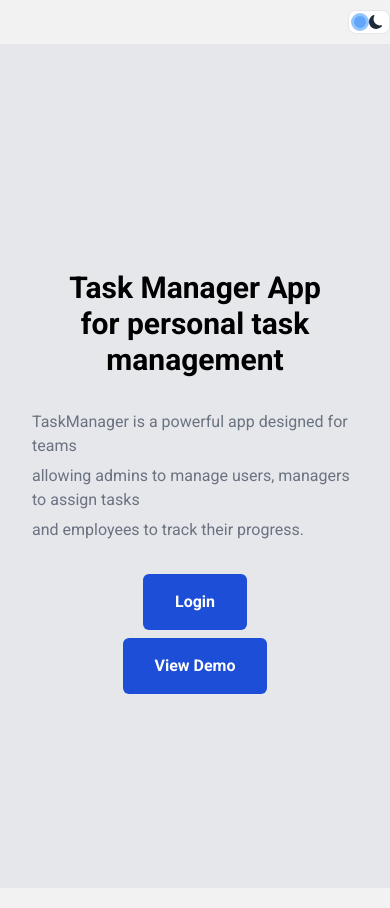
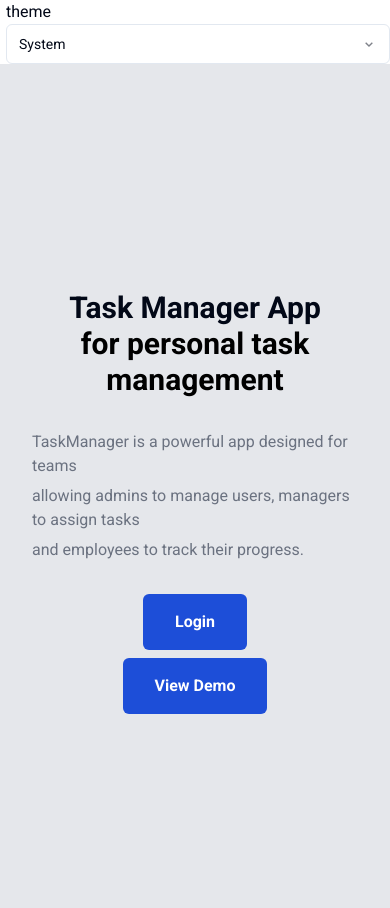
Before and after one commit to FuuKowatty/TaskManager, a Next.js app: page / in a window 390 px wide. Built offline with nearby package versions, Linux system fonts and the light colour scheme.

Commit message:
feat: add system theme

```diff
--- a/package.json
+++ b/package.json
@@ -31,7 +31,6 @@
     "jotai": "^2.2.1",
     "lucide-react": "^0.258.0",
     "next": "^13.4.10",
-    "next-themes": "^0.2.1",
     "postcss": "8.4.24",
     "react": "18.2.0",
     "react-calendar": "^4.3.0",
--- a/src/app/dashboard/tasks/page.tsx
+++ b/src/app/dashboard/tasks/page.tsx
@@ -9,11 +9,18 @@ import { TasksTable } from "@/components/table/TasksTable";
 
 import { useTasksList } from "@/hooks/api/useTasksList";
 
+function CellFormattedDate(value: string) {
+  const date = new Date(value);
+  const formattedDate = new Intl.DateTimeFormat("en-GB", {
+    dateStyle: "full",
+    timeStyle: "medium",
+    hour12: false,
+  }).format(date);
+
+  return formattedDate;
+}
+
 const columns: ColumnDef<Task>[] = [
-  {
-    accessorKey: "id",
-    header: ({ column }) => TableHeaderSort(column, "Id"),
-  },
   {
     accessorKey: "title",
     header: ({ column }) => TableHeaderSort(column, "Title"),
@@ -23,16 +30,28 @@ const columns: ColumnDef<Task>[] = [
     header: ({ column }) => TableHeaderSort(column, "Description"),
   },
   {
-    accessorKey: "is completed",
-    header: ({ column }) => TableHeaderSort(column, "Is completed"),
+    accessorKey: "isCompleted",
+    header: ({ column }) => TableHeaderSort(column, "Progress"),
+    cell: (row) => {
+      const progress = row.getValue();
+      return progress === "true" ? "Completed" : "Pending";
+    },
   },
   {
-    accessorKey: "start date",
-    header: ({ column }) => TableHeaderSort(column, "Start date"),
+    accessorKey: "startDate",
+    header: ({ column }) => TableHeaderSort(column, "Start Date"),
+    cell: ({ getValue }) => {
+      const value = getValue() as string;
+      return CellFormattedDate(value);
+    },
   },
   {
-    accessorKey: "end date",
-    header: ({ column }) => TableHeaderSort(column, "End date"),
+    accessorKey: "endDate",
+    header: ({ column }) => TableHeaderSort(column, "End Date"),
+    cell: ({ getValue }) => {
+      const value = getValue() as string;
+      return CellFormattedDate(value);
+    },
   },
 ];
 
--- a/src/app/globals.css
+++ b/src/app/globals.css
@@ -2,19 +2,6 @@
 @tailwind components;
 @tailwind utilities;
 
-:root {
-  --foreground-rgb: 0, 0, 0;
-  --background-start-rgb: 214, 219, 220;
-  --background-end-rgb: 255, 255, 255;
-}
-
-@media (prefers-color-scheme: dark) {
-  :root {
-    --foreground-rgb: 255, 255, 255;
-    --background-start-rgb: 0, 0, 0;
-    --background-end-rgb: 0, 0, 0;
-  }
-}
 
 @layer utilities {
   .visually-hidden {
@@ -41,17 +28,19 @@
 @layer base {
 
   * {
-
-   @apply box-border m-0 p-0
+    @apply box-border m-0 p-0
   }
 
 
   html {
-        @apply overflow-x-hidden mr-[calc(-1*(100vw-100%))] {/*dont move scroll after open modal */}
+    @apply overflow-x-hidden mr-[calc(-1*(100vw-100%))] {
+      /*dont move scroll after open modal */
     }
+  }
 
   body {
-    @apply bg-lightGray;
+    @apply bg-background;
+    @apply text-foreground;
     @apply font-roboto;
   }
 
@@ -89,8 +78,8 @@
   }
 
   .dark {
-    --background: 222.2 84% 4.9%;
-    --foreground: 210 40% 98%;
+    --background: 227, 50%, 10%;
+    --foreground: 0 0% 100%;
 
     --muted: 217.2 32.6% 17.5%;
     --muted-foreground: 215 20.2% 65.1%;
@@ -104,8 +93,8 @@
     --border: 217.2 32.6% 17.5%;
     --input: 217.2 32.6% 17.5%;
 
-    --primary: 210 40% 98%;
-    --primary-foreground: 222.2 47.4% 11.2%;
+    --primary: 227 10% 30%;
+    --primary-foreground: 222.2 47.4% 95%;
 
     --secondary: 217.2 32.6% 17.5%;
     --secondary-foreground: 210 40% 98%;
--- a/src/app/providers.tsx
+++ b/src/app/providers.tsx
@@ -1,13 +1,7 @@
 "use client";
-
-import { ThemeProvider } from "next-themes";
 
 import { QueryProvider } from "@/lib/query-provider";
 
 export default function Providers({ children }: { children: React.ReactNode }) {
-  return (
-    <ThemeProvider attribute="class">
-      <QueryProvider>{children}</QueryProvider>
-    </ThemeProvider>
-  );
+  return <QueryProvider>{children}</QueryProvider>;
 }
--- a/src/components/DarkModeSwitcher.tsx
+++ b/src/components/DarkModeSwitcher.tsx
@@ -1,30 +1,60 @@
 "use client";
+import { useAtom } from "jotai";
+import { atomWithStorage } from "jotai/utils";
+import { useEffect } from "react";
 
-import { useTheme } from "next-themes";
-import { BsFillMoonFill, BsFillSunFill } from "react-icons/bs";
+import {
+  Select,
+  SelectContent,
+  SelectItem,
+  SelectTrigger,
+  SelectValue,
+} from "@/components/ui/select";
+
+const themeAtom = atomWithStorage("theme", "system");
 
 export function DarkModeSwitcher() {
-  const { theme, setTheme } = useTheme();
-  const handleChangeMode = () => {
-    theme === "dark" ? setTheme("light") : setTheme("dark");
-  };
+  const [theme, setTheme] = useAtom(themeAtom);
+
+  useEffect(() => {
+    if (theme === "dark") {
+      document.body.classList.add("dark");
+      return;
+    }
+
+    if (theme === "light") {
+      document.body.classList.remove("dark");
+      return;
+    }
+
+    if (theme === "system") {
+      const prefersDarkMode =
+        window.matchMedia &&
+        window.matchMedia("(prefers-color-scheme: dark)").matches;
+
+      if (prefersDarkMode) {
+        document.body.classList.add("dark");
+        return;
+      }
+
+      document.body.classList.remove("dark");
+      return;
+    }
+  }, [theme]);
 
   return (
-    <span
-      className="right-5 top-1 flex min-h-[44px] min-w-[44px] items-center lg:fixed"
-      onClick={handleChangeMode}
-    >
-      <button className="relative ml-auto  flex h-[24px] w-[42px] cursor-pointer items-center justify-center rounded-lg border-[1.5px] border-gray-200 bg-white p-2 text-sm dark:border-white/10 dark:bg-gray-800">
-        <div className="text-gray-800 dark:text-white">
-          <div className="text-gray-800 dark:text-white">
-            <BsFillSunFill />
-          </div>
-        </div>
-        <div className="text-gray-800 dark:text-white">
-          <BsFillMoonFill />
-        </div>
-        <div className="absolute left-[2px] right-auto h-[18px] w-[18px] rounded-full border-[3px] border-blue-300 bg-blue-400 dark:left-auto  dark:right-[2px]" />
-      </button>
-    </span>
+    <div className="ml-auto max-w-sm">
+      theme
+      <Select value={theme} onValueChange={(val) => setTheme(val)}>
+        <SelectTrigger>
+          <SelectValue placeholder="Theme" />
+        </SelectTrigger>
+        <SelectContent>
+          <SelectItem value="light">Light</SelectItem>
+          <SelectItem value="dark">Dark</SelectItem>
+          <SelectItem value="system">System</SelectItem>
+        </SelectContent>
+      </Select>
+    </div>
   );
 }
--- a/src/components/nav/NavLink.tsx
+++ b/src/components/nav/NavLink.tsx
@@ -15,14 +15,14 @@ export function NavLink({ href, text, icon: Icon }: NavLinkProps) {
   const pathname = usePathname();
   const isActive = pathname === href;
 
-  const activeClass = isActive && "font-bold text-white";
+  const activeClass = isActive && "font-bold text-primary-foreground";
 
   return (
     <li className="flex w-full items-center justify-center">
       <Link
         href={href}
         className={clsx(
-          "flex w-full items-center justify-center rounded-lg text-gray-400 transition-all hover:font-bold hover:text-white focus:font-bold focus:text-white focus:outline-none focus:ring-2 focus:ring-gray-50 lg:justify-start lg:gap-4 lg:p-3",
+          "flex w-full items-center justify-center rounded-lg text-background transition-all hover:font-bold hover:text-primary-foreground focus:font-bold focus:text-primary-foreground focus:outline-none focus:ring-2 focus:ring-gray-50 lg:justify-start lg:gap-4 lg:p-3",
           activeClass
         )}
       >
--- a/src/components/nav/Navbar.tsx
+++ b/src/components/nav/Navbar.tsx
@@ -14,7 +14,7 @@ export function Navbar() {
   const navData = useNavdata();
 
   return (
-    <nav className="fixed bottom-2 left-0 right-0 z-10 mx-4 flex flex-shrink-0 gap-4 rounded-xl bg-slate-950 px-4 py-4 text-white lg:static lg:ml-0 lg:mr-4 lg:w-64 lg:flex-col lg:gap-0 lg:rounded-3xl lg:py-14 lg:pl-8 lg:pr-12">
+    <nav className="fixed bottom-2 left-0 right-0 z-10 mx-4 flex flex-shrink-0 gap-4 rounded-xl bg-primary px-4 py-4 text-primary-foreground lg:static lg:ml-0 lg:mr-4 lg:w-64 lg:flex-col lg:gap-0 lg:rounded-3xl lg:py-14 lg:pl-8 lg:pr-12">
       <Link
         href="/"
         className="mb-24 ml-2 hidden rounded-lg p-2 font-golos-text text-5xl font-black focus:outline-none focus:ring-2 focus:ring-gray-200 lg:inline-block"
```
Also changed, not shown: 1 other file (tests, documents, lock files or other folders).
